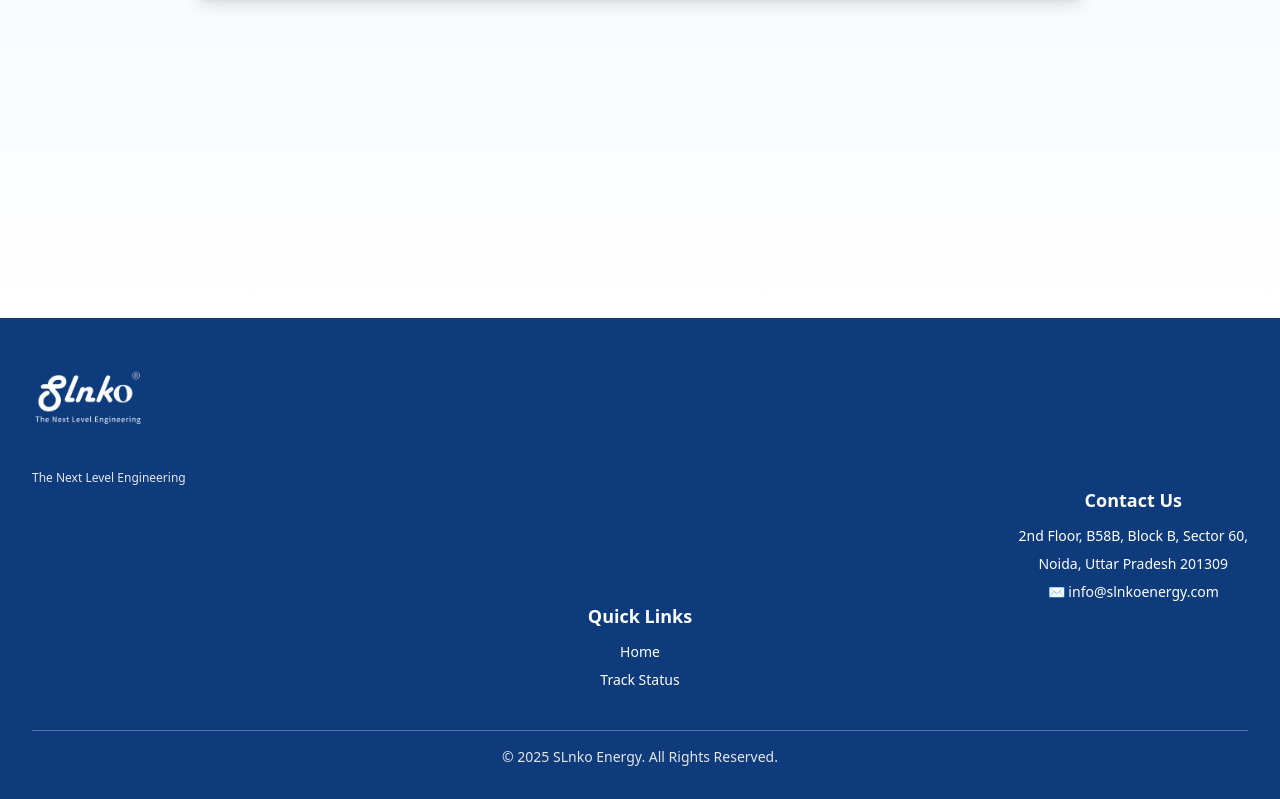
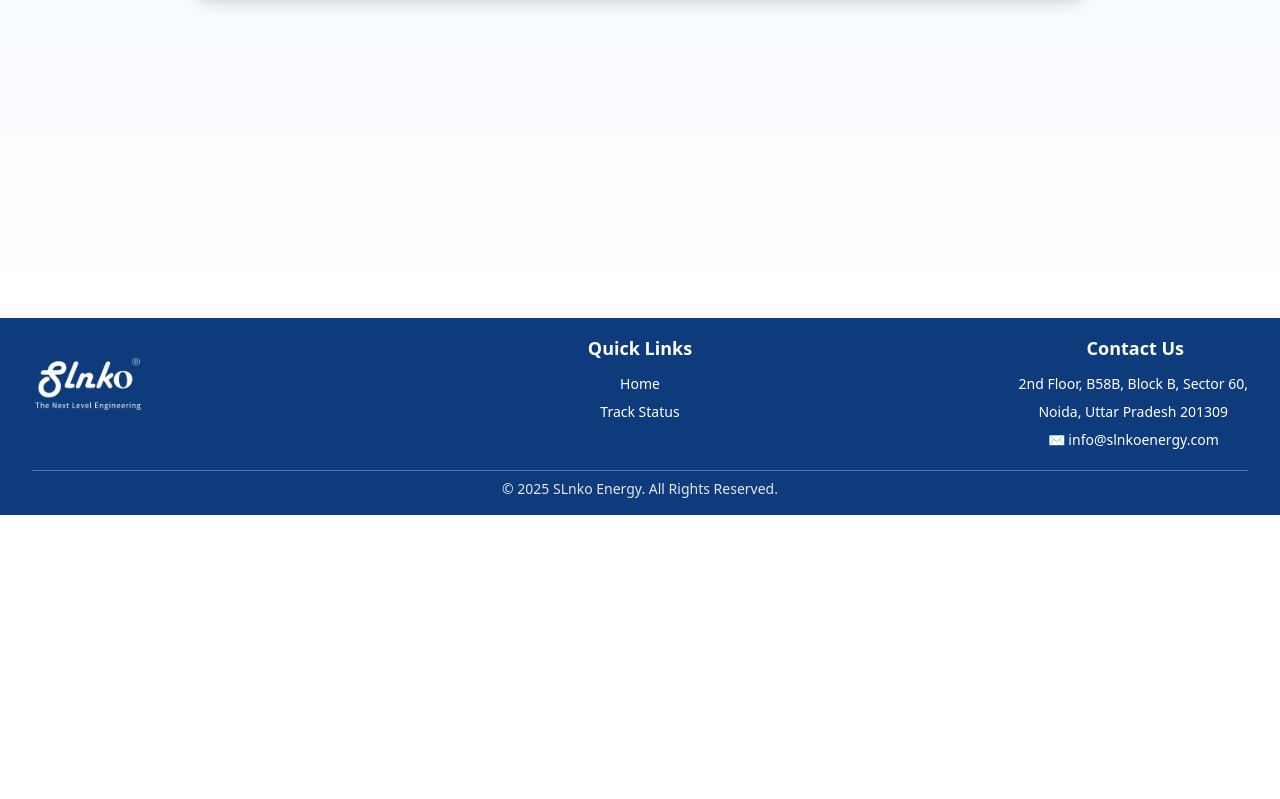
Before and after one commit to SlnkoEnergy/Client-O-M, a React (Vite) app: page / in a window 1280 px wide. Shown: the part 606-1405 px from the top of the page. After the commit the page ends 1121 px from the top, so only its background shows below. Built offline with nearby package versions, Linux system fonts and the light colour scheme.

Commit message:
changes in footer

```diff
--- a/src/components/layout/Footer.tsx
+++ b/src/components/layout/Footer.tsx
@@ -2,20 +2,30 @@
 export default function Footer() {
   return (
     <footer className="bg-[#0d3b7c] text-white">
-      <div className="w-full mx-auto px-4 sm:px-6 lg:px-8 py-8">
-        <div className="">
-          {/* Logo + tagline */}
-          <div className="order-1 flex flex-col items-center sm:items-start">
+      <div className="w-full px-2 sm:px-6 lg:px-8 py-4">
+        <div className="p-0 m-0 grid grid-cols-1 lg:grid-cols-3 gap-3  sm:text-center  ">
+          {/* Logo Section */}
+          <div className="flex justify-center lg:justify-start items-center">
             <img
               src="/assets/slnko_white_logo.png"
-              alt="SLNKO logo"
-              className="h-20 w-20 sm:h-28 sm:w-28 mb-2"
+              alt="SLNKO LOGO"
+              className="h-20 w-20 sm:h-28 sm:w-28"
             />
-            <p className="text-xs text-gray-200">The Next Level Engineering</p>
           </div>
-          <div className="order-2 lg:order-3 flex  justify-end text-center">
+
+          {/* Quick Links */}
+          <div>
+            <h3 className="font-semibold mb-3 text-lg">Quick Links</h3>
             <ul className="space-y-2 text-sm">
-              <li className="font-semibold mb-3 text-lg">Contact Us</li>
+              <li><a href="/" className="hover:text-gray-300">Home</a></li>
+              <li><a href="/ticket-status" className="hover:text-gray-300">Track Status</a></li>
+            </ul>
+          </div>
+
+          {/* Contact Us */}
+          <div className="flex flex-col lg:items-end ">
+            <h3 className="font-semibold mb-3 text-lg lg:pr-16">Contact Us</h3>
+            <ul className="space-y-2 text-sm">
               <li>2nd Floor, B58B, Block B, Sector 60,</li>
               <li>Noida, Uttar Pradesh 201309</li>
               <li>
@@ -25,26 +35,14 @@ export default function Footer() {
               </li>
             </ul>
           </div>
-          {/* Quick Links */}
-          <div className="order-3 lg:order-2">
-            <h3 className="font-semibold mb-3 text-lg">Quick Links</h3>
-            <ul className="space-y-2 text-sm">
-              <li><a href="/" className="hover:text-gray-300">Home</a></li>
-              <li><a href="/ticket-status" className="hover:text-gray-300">Track Status</a></li>
-            </ul>
-          </div>
-
-          {/* Contact Us */}
-
         </div>
 
-        {/* Bottom bar */}
-        <div className="mt-10 border-t border-white/30 pt-4 text-center text-xs sm:text-sm text-gray-200">
+
+        <div className="mt-5 border-t border-white/30 pt-2 text-center text-xs sm:text-sm text-gray-200">
           © {new Date().getFullYear()} SLnko Energy. All Rights Reserved.
         </div>
       </div>
     </footer>
 
-
   );
 }
--- a/src/modules/home/components/TrackStatusField.tsx
+++ b/src/modules/home/components/TrackStatusField.tsx
@@ -192,12 +192,12 @@ export default function TrackStatusField() {
               <div className="flex flex-col gap-4 sm:gap-6">
                 <div className="grid gap-2">
                   <Label htmlFor="ticket" className="text-sm sm:text-base">
-                    Ticket/Phone
+                    TicketNo./Phone
                   </Label>
                   <Input
                     id="ticket"
                     type="text"
-                    placeholder="e.g., T-RJ-002 or 8107158958"
+                    placeholder="e.g., TXX000 or 999999999"
                     value={ticketNo}
                     onChange={(e) => setTicketNo(e.target.value)}
                     required
```
Also changed, not shown: package.json (line endings or trailing spaces), 1 other file (tests, documents, lock files or other folders).
